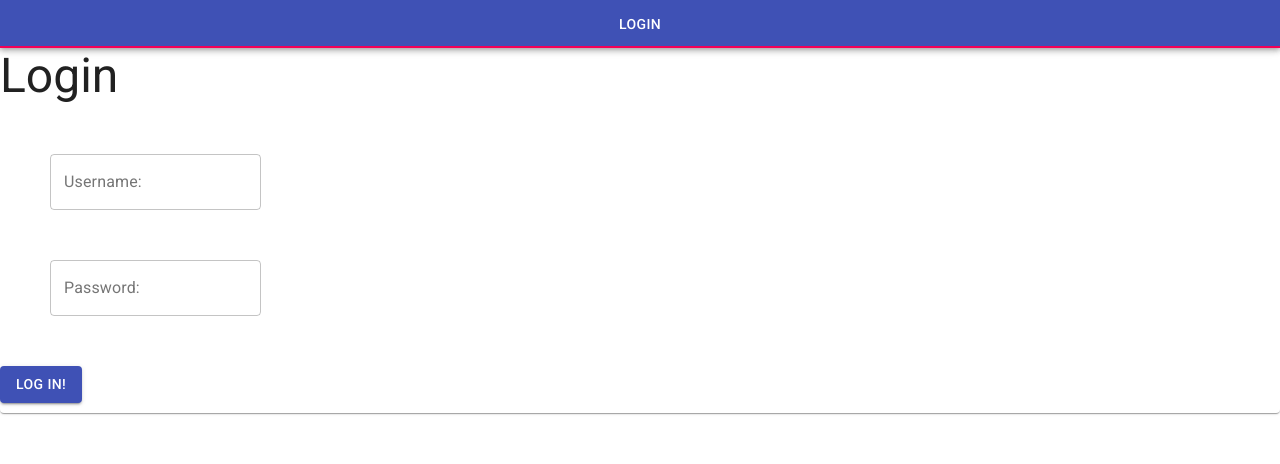
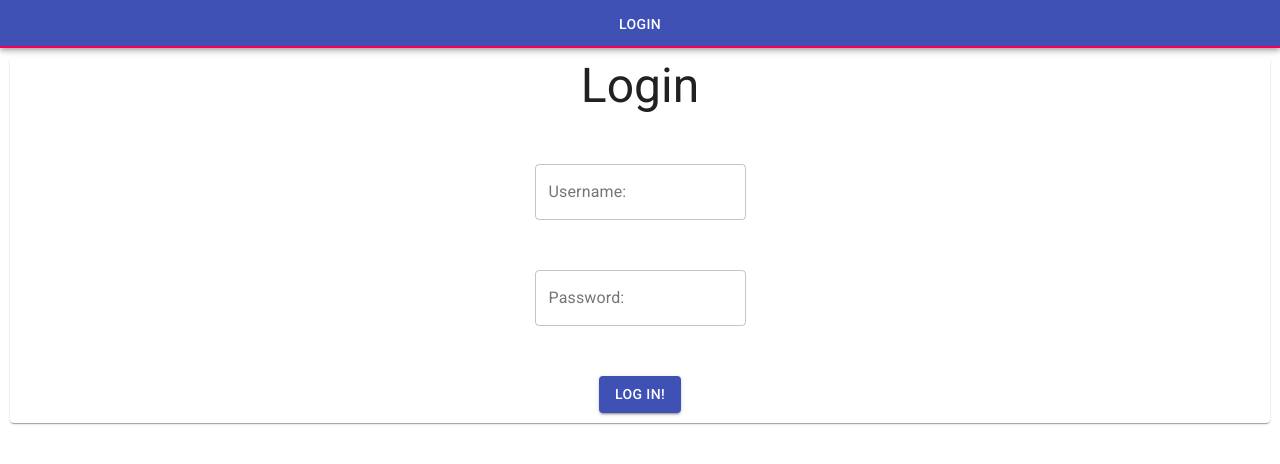
Before and after one commit to Zachary-Roland/closet-app-react, a React (Create React App) app: page /login in a window 1280 px wide. Shown: the top 464 px of the page. Built offline with nearby package versions, Linux system fonts and the light colour scheme.

Commit message:
adds classes

```diff
--- a/src/components/Login.js
+++ b/src/components/Login.js
@@ -14,7 +14,7 @@ const Login = () => {
   const { login } = useContext(UserContext);
   const history = useHistory();
   return (
-    <Paper className="login">
+    <Paper className="margin10 compCenter">
       <form>
         <Typography variant="h3" component="h3">
           Login
```
